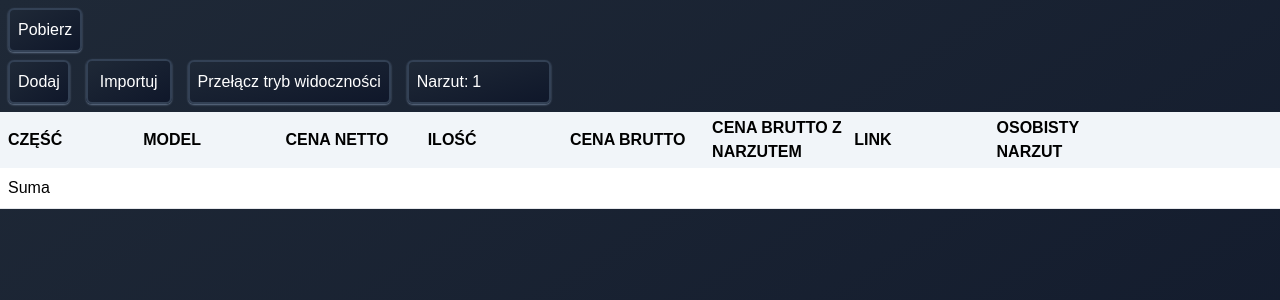
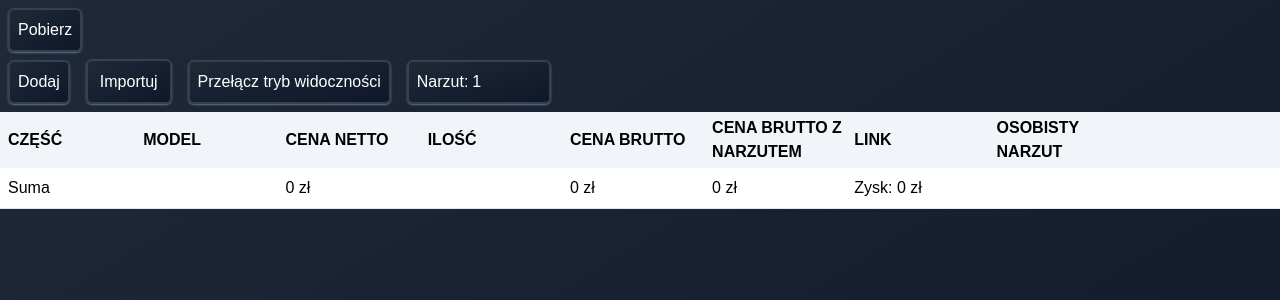
Before and after one commit to aneiqu/custom-pc-builder, a React (Vite) app: page / in a window 1280 px wide. Shown: the top 300 px of the page. Built offline with nearby package versions, Linux system fonts and the light colour scheme.

Commit message:
code cleanup

```diff
--- a/src/App.jsx
+++ b/src/App.jsx
@@ -37,10 +37,6 @@ function App() {
     );
   }, [data]);
 
-  useEffect(() => {
-    // console.log(data);
-  }, [data]);
-
   const removeRow = (keyV) => {
     setData((prev) => JSON.stringify(JSON.parse(prev).filter((el) => el.keyV !== keyV)));
   };
@@ -56,7 +52,7 @@ function App() {
       return JSON.stringify(
         JSON.parse(prev).concat([
           {
-            keyV: highestKey >= 0 ? highestKey + 1 : 0,
+            keyV: highestKey + 1,
           },
         ])
       );
--- a/src/components/Sum/index.jsx
+++ b/src/components/Sum/index.jsx
@@ -4,33 +4,25 @@ import { useTableRowContext } from "../context";
 export default function Sum(props) {
   const { rowsData } = useTableRowContext();
 
+  const netPrice = rowsData.reduce((max, obj) => +obj?.netPrice + max, 0);
+  const grossPrice = rowsData.reduce((max, obj) => +obj?.grossPrice + max, 0);
+  const grossWithMarkup = rowsData.reduce((max, obj) => +obj?.grossPriceWithMarkup + max, 0);
+
   return (
     <tr className='text-black odd:bg-white even:bg-slate-100 border-b h-10'>
       <td className='pl-2'>Suma</td>
       <td></td>
       <td className={`${props.hidden ? "hidden" : ""}`}>
-        {rowsData.length > 0
-          ? rowsData.reduce((max, obj) => +obj?.netPrice + max, 0) >= 0
-            ? rowsData.reduce((max, obj) => +obj?.netPrice + max, 0).toFixed(2) + " zł"
-            : `0 zł`
-          : ""}
+        {rowsData.length > 0 ? netPrice.toFixed(2) : 0} zł
       </td>
       <td className={`${props.hidden ? "hidden" : ""}`}></td>
       <td className={`${props.hidden ? "hidden" : ""}`}>
-        {rowsData.length > 0
-          ? rowsData.reduce((max, obj) => +obj?.grossPrice + max, 0) >= 0
-            ? rowsData.reduce((max, obj) => +obj?.grossPrice + max, 0).toFixed(2) + " zł"
-            : `0 zł`
-          : ""}
+        {rowsData.length > 0 ? grossPrice.toFixed(2) : 0} zł
       </td>
-      <td>
-        {rowsData.length > 0
-          ? rowsData.reduce((max, obj) => +obj?.grossPriceWithMarkup + max, 0) >= 0
-            ? rowsData.reduce((max, obj) => +obj?.grossPriceWithMarkup + max, 0).toFixed(2) + " zł"
-            : `0 zł`
-          : ""}
+      <td>{rowsData.length > 0 ? grossWithMarkup.toFixed(2) : 0} zł</td>
+      <td className={`${props.hidden ? "hidden" : ""}`}>
+        Zysk: {rowsData.length > 0 ? (grossWithMarkup - grossPrice).toFixed(2) : 0} zł
       </td>
-      <td className={`${props.hidden ? "hidden" : ""}`}></td>
       <td className={`${props.hidden ? "hidden" : ""}`}></td>
       <td className={`${props.hidden ? "hidden" : ""}`}></td>
     </tr>
--- a/src/components/Table row/index.jsx
+++ b/src/components/Table row/index.jsx
@@ -84,34 +84,15 @@ export default function TableRow(props) {
         />
       </td>
       <td className={`${hidden ? "hidden" : ""}`}>
-        {data.netPrice && data.quantity
-          ? (data.netPrice * data.quantity * 1.23).toFixed(2)
-          : (props.netPrice * props.quantity * 1.23).toFixed(2) >= 0
-          ? (props.netPrice * props.quantity * 1.23).toFixed(2)
-          : 0}
-        zł
+        {(props.netPrice * props.quantity * 1.23).toFixed(2)} zł
       </td>
       <td>
-        {data.netPrice && data.quantity
-          ? (
-              data.netPrice *
-              data.quantity *
-              1.23 *
-              (data.personalMultiplier > 1 ? data.personalMultiplier : multiplier)
-            ).toFixed(2)
-          : (
-              props.netPrice *
-              props.quantity *
-              1.23 *
-              (data.personalMultiplier > 1 ? data.personalMultiplier : multiplier)
-            ).toFixed(2) >= 0
-          ? (
-              props.netPrice *
-              props.quantity *
-              1.23 *
-              (data.personalMultiplier > 1 ? data.personalMultiplier : multiplier)
-            ).toFixed(2)
-          : 0}
+        {(
+          data.netPrice *
+          data.quantity *
+          1.23 *
+          (data.personalMultiplier > 1 ? data.personalMultiplier : multiplier)
+        ).toFixed(2)}
         zł
       </td>
       <td className={`${hidden ? "hidden" : ""}`}>
```
